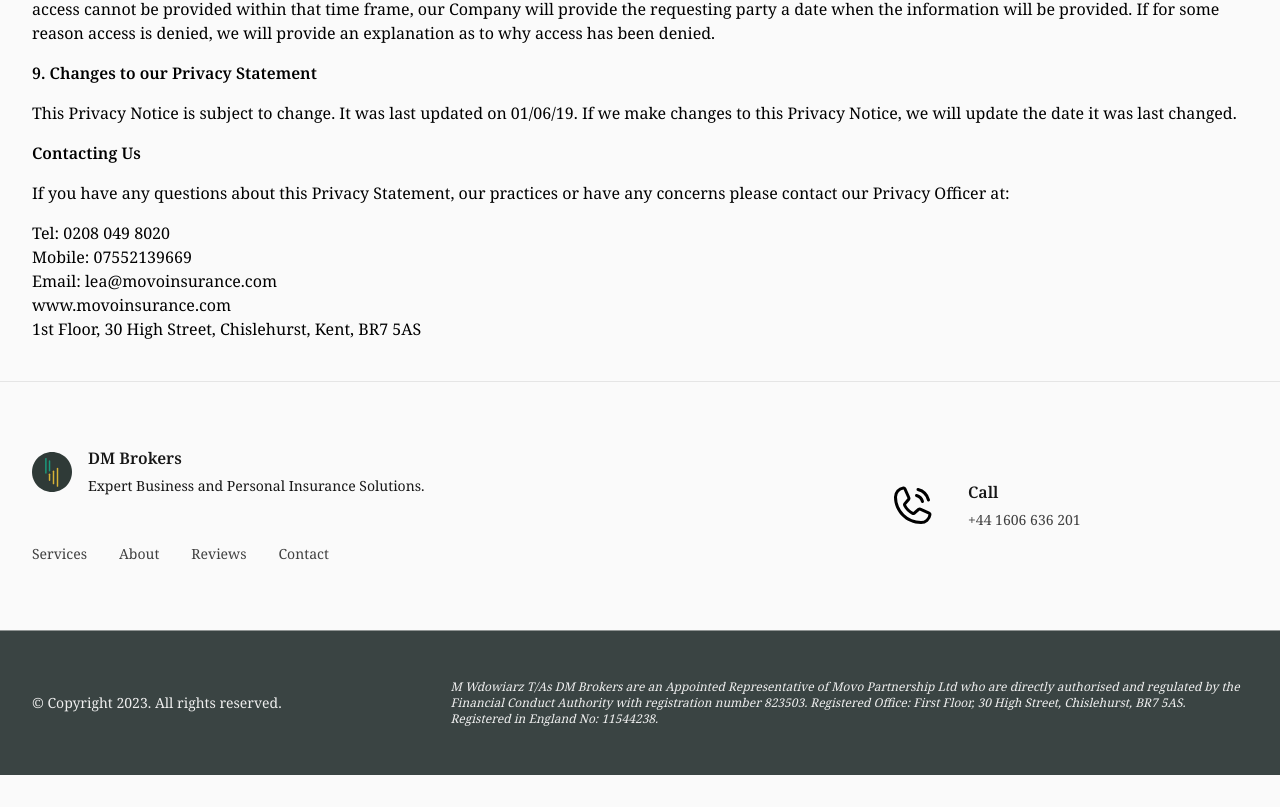
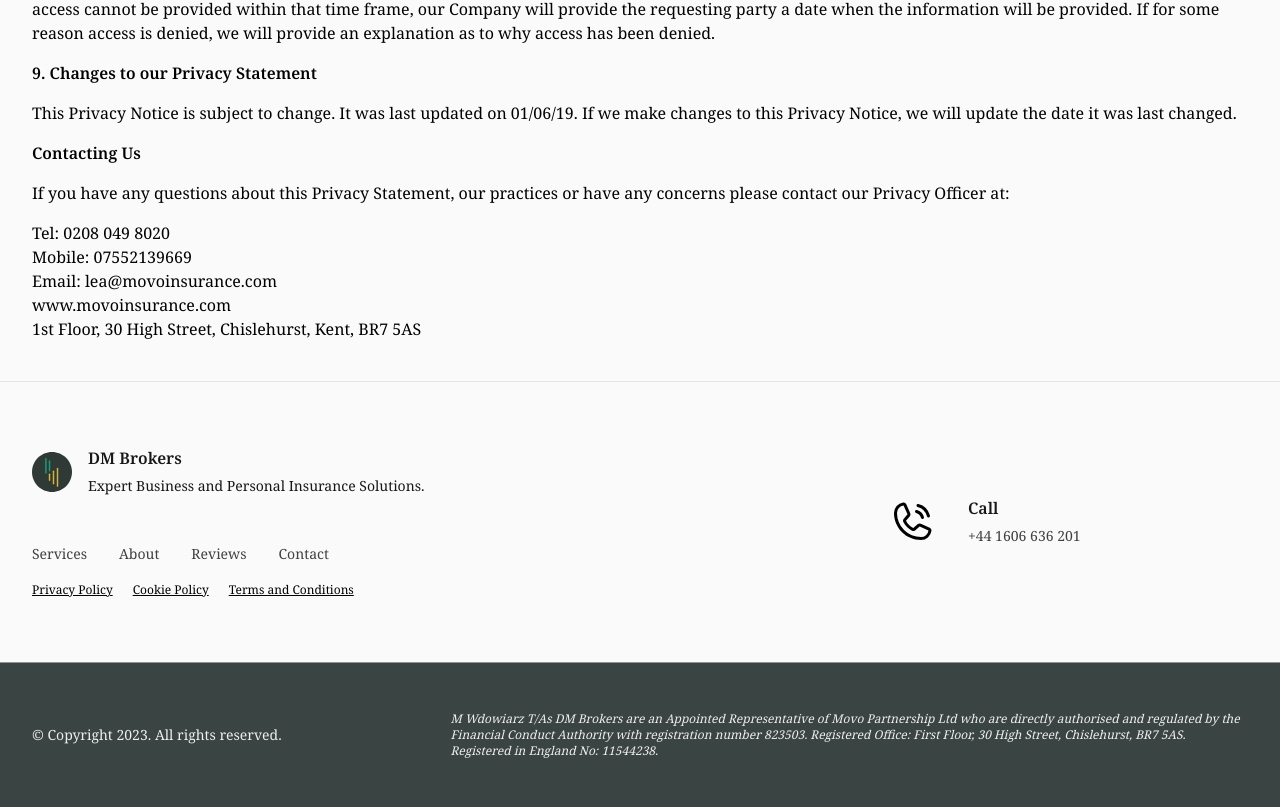
Before and after one commit to guybrown78/dmbrokers, a Next.js app: page /info/privacy in a window 1280 px wide. Shown: the part 1963-2770 px from the top of the page. Before the commit the page ends 2738 px from the top, so only its background shows below. Built offline with nearby package versions, Linux system fonts and the light colour scheme; a web font is replaced by a local one; what tailwindcss-animated would draw is missing.

Commit message:
add footer policy links

```diff
--- a/src/components/Footer.jsx
+++ b/src/components/Footer.jsx
@@ -55,6 +55,11 @@
             <nav className="mt-11 flex gap-8">
               <NavLinks />
             </nav>
+						<ul className='w-full text-xs flex space-x-5 mt-4 justify-apart items-center'>
+							<li><Link href="../info/privacy"className='underline'>Privacy Policy</Link></li>
+							<li><Link href="../info/cookie"className='underline'>Cookie Policy</Link></li>
+							<li><Link href="../info/terms"className='underline'>Terms and Conditions</Link></li>
+						</ul>
           </div>
 
 						<a href="tel:+441606636201" className="group relative -mx-4 flex items-center self-stretch p-4 transition-colors hover:bg-gray-100 sm:self-auto sm:rounded-2xl lg:mx-0 lg:self-auto lg:p-6">
```
